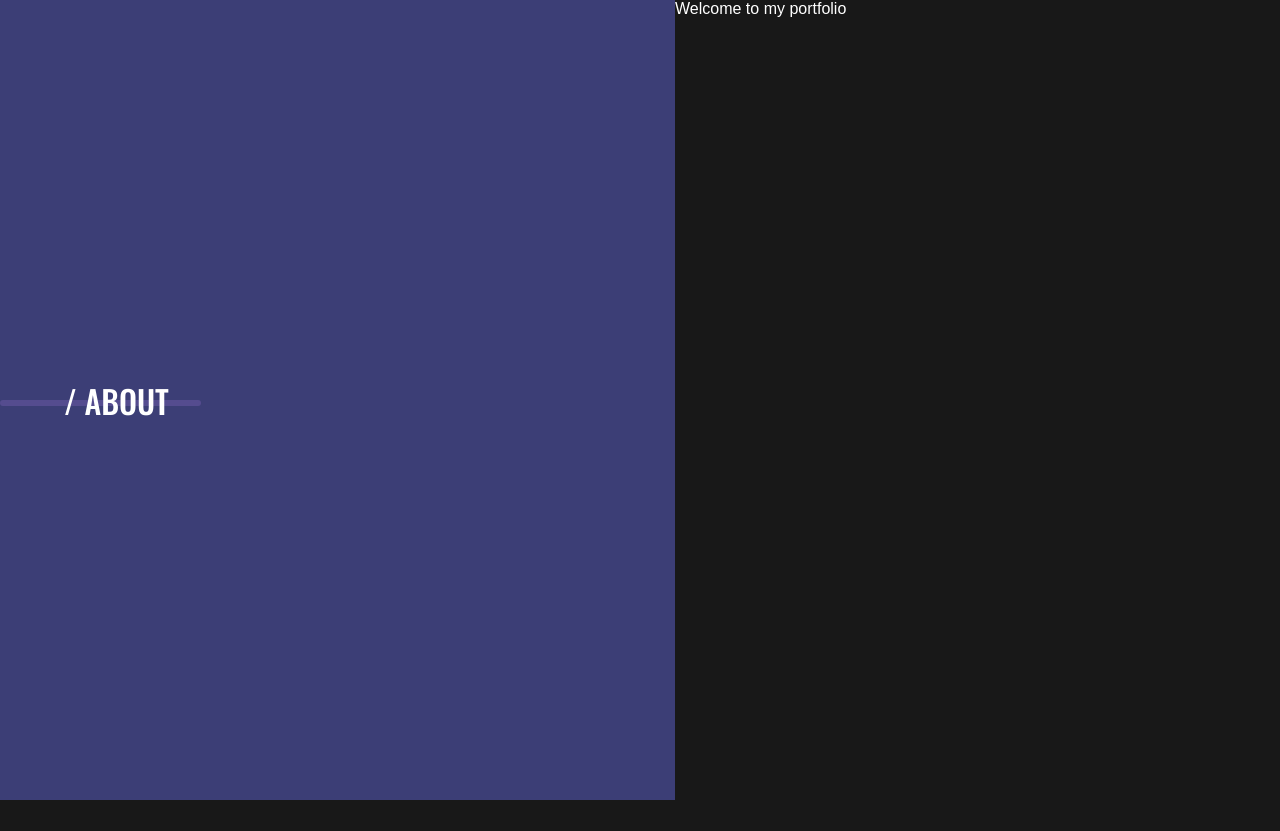
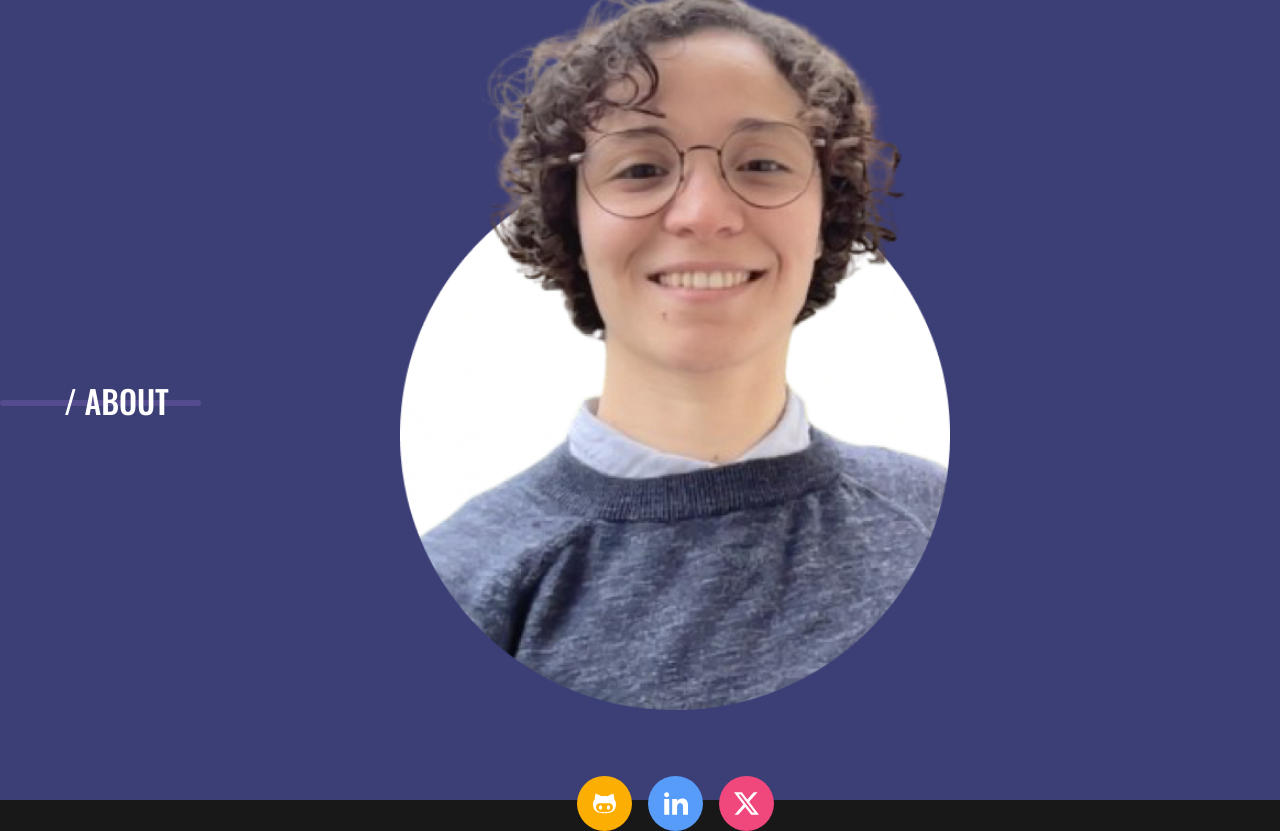
Before and after one commit to amelazzi/my-portfolio, a Next.js app: page / in a window 1280 px wide. Before the commit the page ends 800 px from the top, so only its background shows below. Built offline with nearby package versions, Linux system fonts and the light colour scheme; a web font is replaced by a local one.

Commit message:
💄 Add profile component

```diff
--- /dev/null
+++ b/src/app/components/profile/profile.css
@@ -0,0 +1,49 @@
+.profile-container {
+  height: 100vh;
+  display: flex;
+  flex-direction: column;
+  justify-content: center;
+  gap: 64px;
+  position: absolute;
+  left: 400px;
+  z-index: 1;
+}
+
+.picture-container {
+  max-width: 550px;
+  min-width: 550px;
+}
+
+.profile-picture {
+  width: 100%;
+  height: 100%;
+  object-fit: contain;
+}
+
+.social-media-container {
+  display: flex;
+  flex-direction: row;
+  justify-content: center;
+  gap: 16px;
+}
+
+.social-media {
+  max-width: 55px;
+  max-height: 55px;
+  min-width: 55px;
+  min-height: 55px;
+  border-radius: 50%;
+  background-color: var(--primary-color);
+  display: flex;
+  justify-content: center;
+  align-items: center;
+  &:hover {
+    cursor: pointer;
+    transform: scale(1.15);
+  }
+  a {
+    display: flex;
+    justify-content: center;
+    align-items: center;
+  }
+}
--- /dev/null
+++ b/src/app/components/profile/profile.tsx
@@ -0,0 +1,74 @@
+"use client";
+import React, { useEffect, useRef } from "react";
+import "./profile.css";
+import "../../styles/colors.css";
+import Image from "next/image";
+import Picture from "../../../../public/images/profile-picture.png";
+import Link from "next/link";
+
+function Profile() {
+  const gitHubRef = useRef<HTMLDivElement>(null);
+  const xRef = useRef<HTMLDivElement>(null);
+  const linkedInRef = useRef<HTMLDivElement>(null);
+
+  useEffect(() => {
+    if (gitHubRef.current) {
+      gitHubRef.current.style.backgroundColor = "#FDAE03";
+    }
+    if (linkedInRef.current) {
+      linkedInRef.current.style.backgroundColor = "#579CF8";
+    }
+    if (xRef.current) {
+      xRef.current.style.backgroundColor = "#F0477D";
+    }
+  }, []);
+
+  return (
+    <div className="profile-container">
+      <div className="picture-container">
+        <Image
+          className="profile-picture"
+          src={Picture}
+          alt="profile picture"
+        />
+      </div>
+      <div className="social-media-container">
+        <div className="social-media" ref={gitHubRef}>
+          <Link href="https://github.com/amelazzi" target="_blank">
+            <Image
+              src="/icons/github-icon.svg"
+              width={25}
+              height={25}
+              alt="X icon"
+            />
+          </Link>
+        </div>
+        <div className="social-media" ref={linkedInRef}>
+          <Link
+            href="https://www.linkedin.com/in/amel-azzi-625446b2/"
+            target="_blank"
+          >
+            <Image
+              src="/icons/linkedin-icon.svg"
+              width={25}
+              height={25}
+              alt="X icon"
+            />
+          </Link>
+        </div>
+        <div className="social-media" ref={xRef}>
+          <Link href="https://x.com/amelias_azzi" target="_blank">
+            <Image
+              src="/icons/x-icon.svg"
+              width={25}
+              height={25}
+              alt="X icon"
+            />
+          </Link>
+        </div>
+      </div>
+    </div>
+  );
+}
+
+export default Profile;
--- a/src/app/page.tsx
+++ b/src/app/page.tsx
@@ -1,8 +1,14 @@
-"use client";
-import { usePathname } from "next/navigation";
+import Profile from "./components/profile/profile";
+import Sidebar from "./components/sidebar/sidebar";
 
 export default function Index() {
-  const pathname = usePathname();
-
-  return <div>{pathname === "/" && <div>Welcome to my portfolio</div>}</div>;
+  return (
+    <div className="container">
+      <Profile />
+      <div className="portfolio-container">
+        <Sidebar />
+        <main></main>
+      </div>
+    </div>
+  );
 }
```
